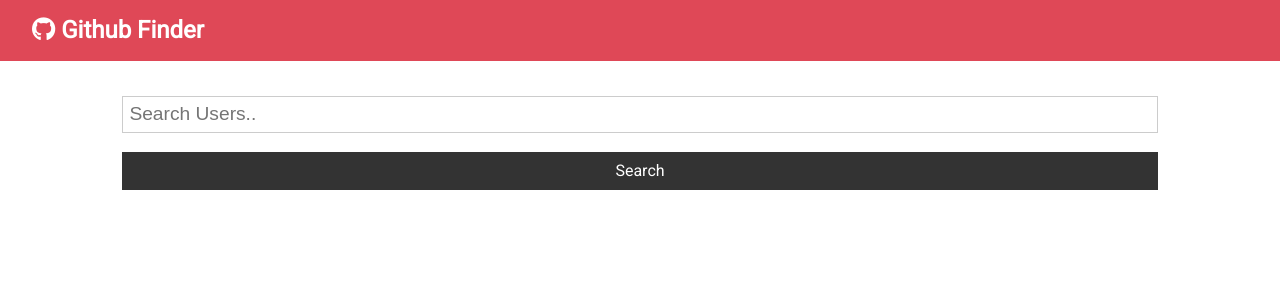
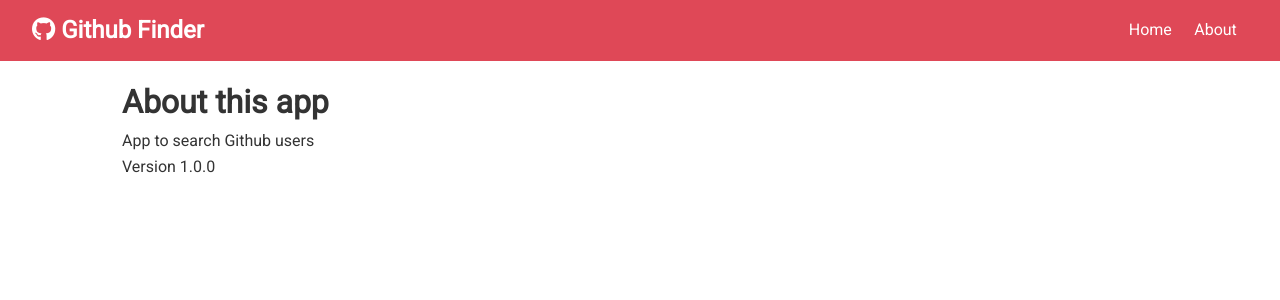
Before and after one commit to davidyoon85/github-finder, a React (Create React App) app: page /about in a window 1280 px wide. Shown: the top 300 px of the page. Built offline with nearby package versions, Linux system fonts and the light colour scheme.

Commit message:
react router

```diff
--- a/package.json
+++ b/package.json
@@ -6,6 +6,7 @@
     "axios": "^0.19.0",
     "react": "^16.9.0",
     "react-dom": "^16.9.0",
+    "react-router-dom": "^5.0.1",
     "react-scripts": "3.0.1"
   },
   "scripts": {
--- a/src/App.js
+++ b/src/App.js
@@ -1,9 +1,12 @@
-import React, { Component } from "react";
+import React, { Fragment, Component } from "react";
+import { BrowserRouter as Router, Switch, Route } from "react-router-dom";
 
 import Navbar from "./components/layout/Navbar";
 import Users from "./components/layout/Users";
 import Search from "./components/layout/Search";
 import Alert from "./components/layout/Alert";
+import About from "./components/pages/About";
+
 import axios from "axios";
 
 import "./App.css";
@@ -50,10 +53,17 @@
     const { users, loading } = this.state;
 
     return (
+      <Router>
         <div className="App">
           <Navbar />
           <div className="container">
             <Alert alert={this.state.alert} />
+            <Switch>
+              <Route
+                exact
+                path="/"
+                render={props => (
+                  <Fragment>
                     <Search
                       searchUsers={this.searchUsers}
                       clearUsers={this.clearUsers}
@@ -61,8 +71,14 @@
                       setAlert={this.setAlert}
                     />
                     <Users loading={loading} users={users} />
+                  </Fragment>
+                )}
+              />
+              <Route exact path="/about" component={About} />
+            </Switch>
           </div>
         </div>
+      </Router>
     );
   }
 }
--- a/src/components/layout/Navbar.js
+++ b/src/components/layout/Navbar.js
@@ -1,4 +1,5 @@
 import React from "react";
+import { Link } from "react-router-dom";
 
 const Navbar = ({ icon, title }) => {
   return (
@@ -6,6 +7,14 @@
       <h1>
         <i className={icon} /> {title}
       </h1>
+      <ul>
+        <li>
+          <Link to="/">Home</Link>
+        </li>
+        <li>
+          <Link to="/about">About</Link>
+        </li>
+      </ul>
     </nav>
   );
 };
--- /dev/null
+++ b/src/components/pages/About.js
@@ -0,0 +1,13 @@
+import React, { Fragment } from "react";
+
+const About = () => {
+  return (
+    <Fragment>
+      <h1>About this app</h1>
+      <p>App to search Github users</p>
+      <p>Version 1.0.0</p>
+    </Fragment>
+  );
+};
+
+export default About;
```
Also changed, not shown: 1 other file (tests, documents, lock files or other folders). Lines whose indentation alone changed are shown as unchanged.
